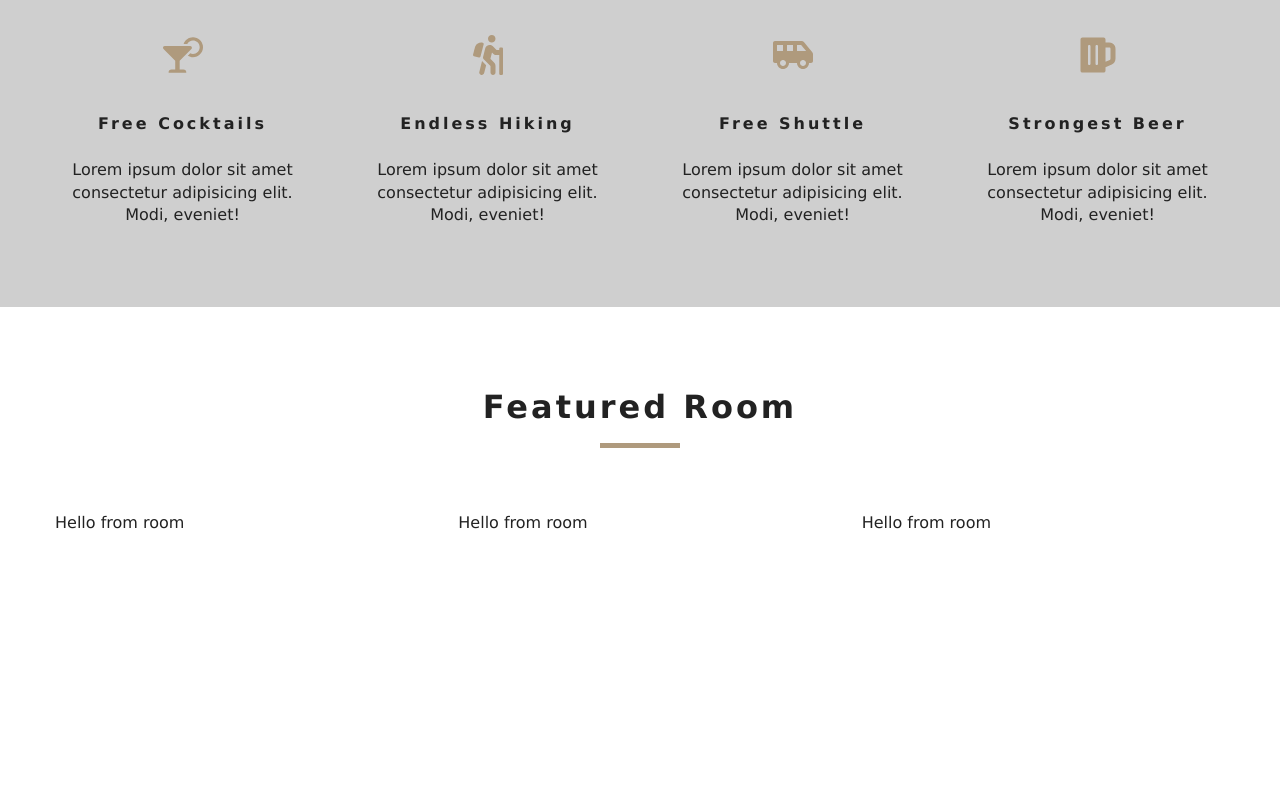
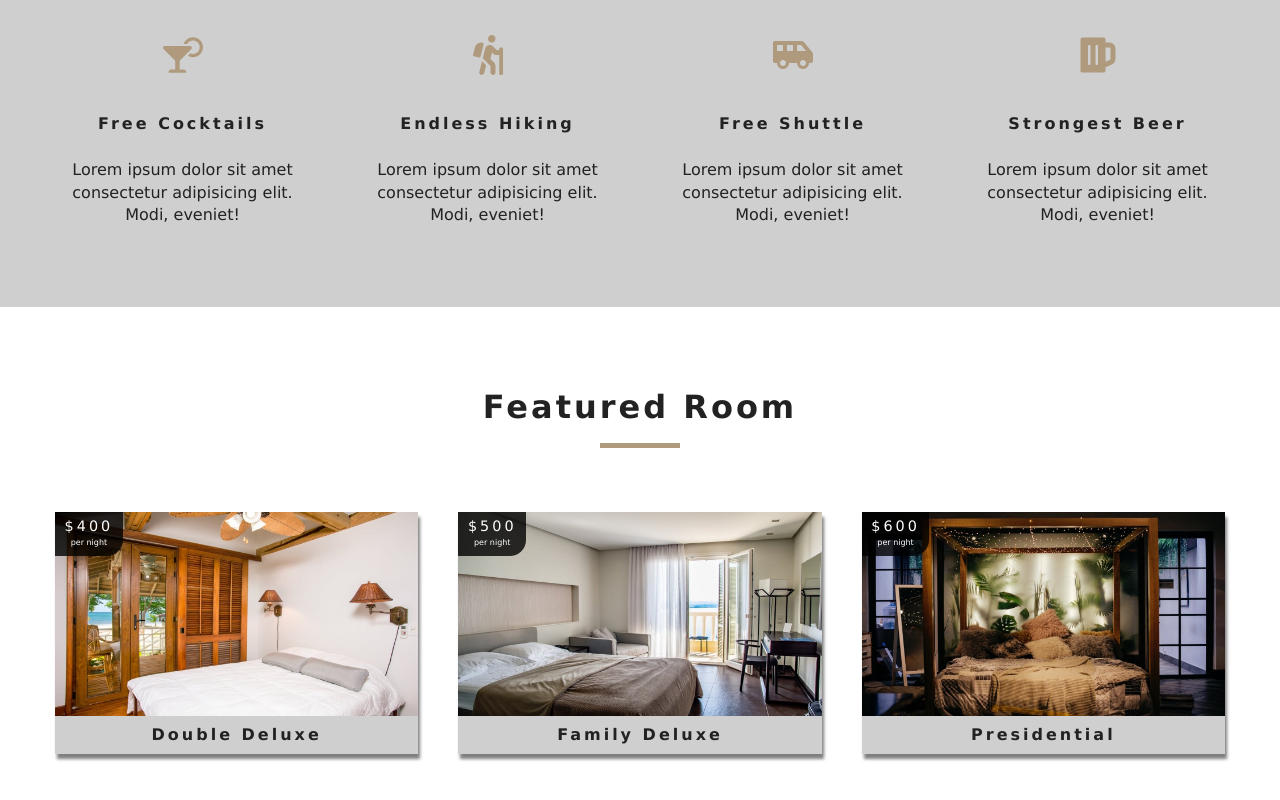
Before and after one commit to wbonneville/resort, a React (Create React App) app: page / in a window 1280 px wide. Shown: the part 972-1772 px from the top of the page. Before the commit the page ends 1586 px from the top, so only its background shows below. Built offline with nearby package versions, Linux system fonts and the light colour scheme; the HTML template or start-up script is replaced by a standard one.

Commit message:
Add room and proptypes

```diff
--- a/src/components/Room.js
+++ b/src/components/Room.js
@@ -1,5 +1,33 @@
 import React from 'react';
+import { Link } from 'react-router-dom';
+import defaultImg from '../images/room-1.jpeg';
+import PropTypes from 'prop-types';
 
-export default function Room() {
-  return <div>Hello from room</div>;
+export default function Room({ room }) {
+  const { name, slug, images, price } = room;
+  return (
+    <article className="room">
+      <div className="img-container">
+        <img src={images[0] || defaultImg} alt="single room" />
+        <div className="price-top">
+          <h6>${price}</h6>
+          <p>per night</p>
+        </div>
+        <Link to={`/rooms/${slug}`} className="btn-primary room-link">
+          {' '}
+          Features
+        </Link>
+      </div>
+      <p className="room-info">{name}</p>
+    </article>
+  );
 }
+
+Room.propTypes = {
+  room: PropTypes.shape({
+    name: PropTypes.string.isRequired,
+    slug: PropTypes.string.isRequired,
+    images: PropTypes.arrayOf(PropTypes.string).isRequired,
+    price: PropTypes.number.isRequired,
+  }),
+};
```
